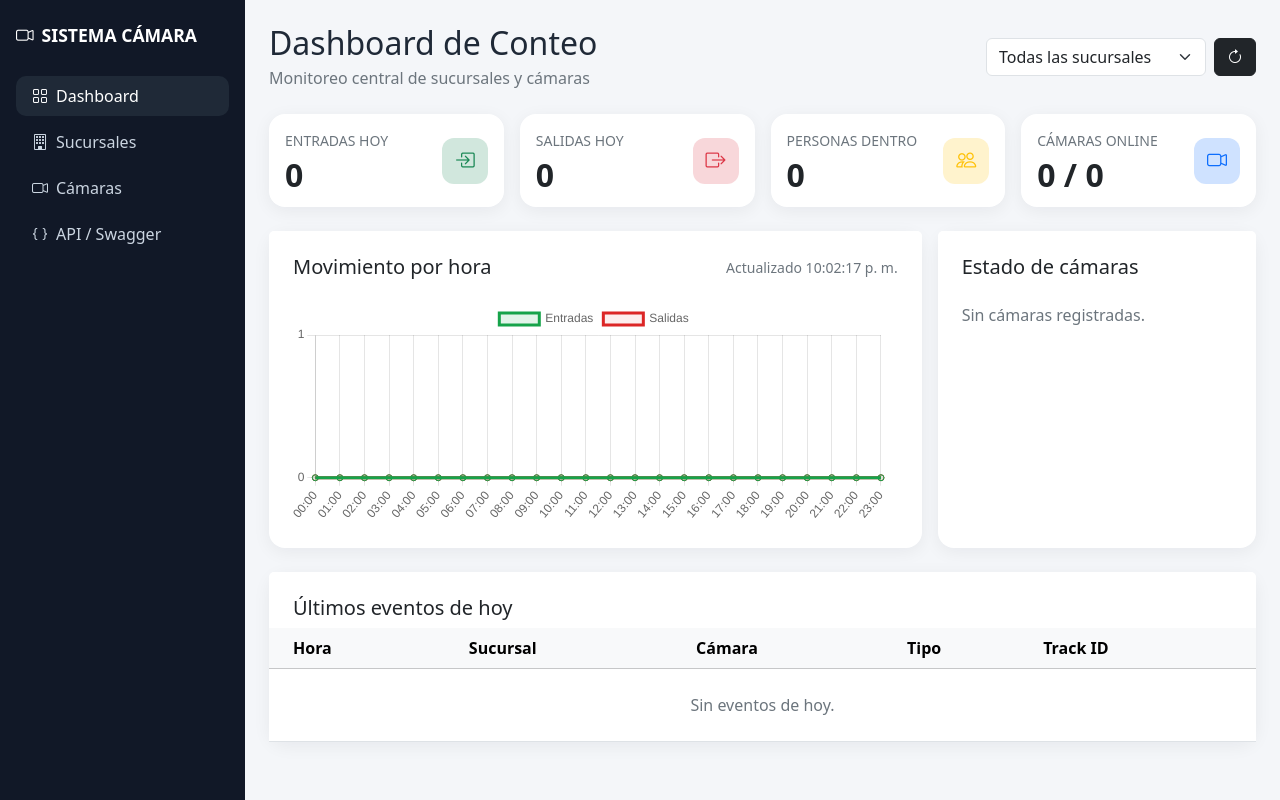
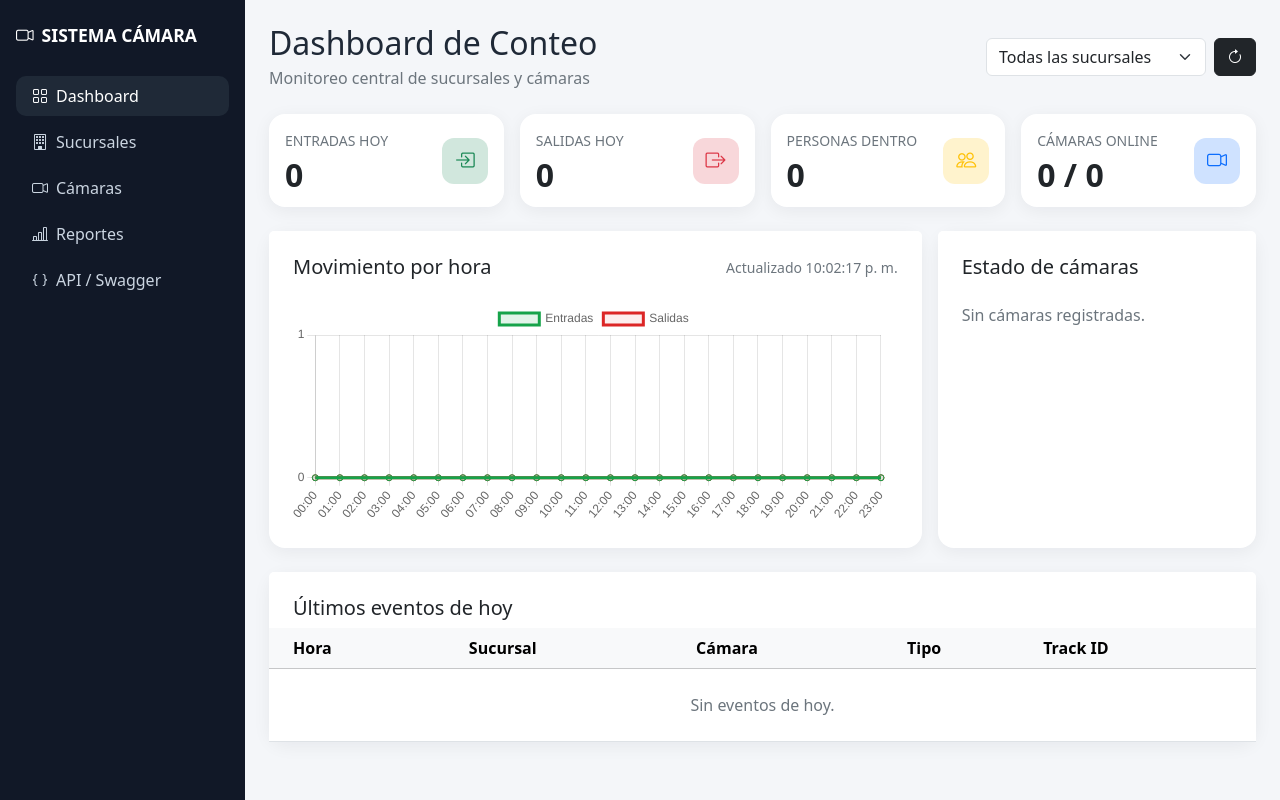
Before and after one commit to EliasBenitez04/CONTEOPERSONAS, a FastAPI app: page /dashboard in a window 1280 px wide. Run offline with FastAPI, Linux system fonts and the light colour scheme; data that the repository does not hold is empty.

Commit message:
Agregar Reportes al menu principal

```diff
--- a/server/app/templates/dashboard.html
+++ b/server/app/templates/dashboard.html
@@ -31,6 +31,7 @@
         <a class="nav-link active" href="/dashboard"><i class="bi bi-grid me-2"></i>Dashboard</a>
         <a class="nav-link" href="/admin/branches"><i class="bi bi-building me-2"></i>Sucursales</a>
         <a class="nav-link" href="/admin/cameras"><i class="bi bi-camera-video me-2"></i>Cámaras</a>
+        <a class="nav-link" href="/reports"><i class="bi bi-bar-chart-line me-2"></i>Reportes</a>
         <a class="nav-link" href="/docs" target="_blank"><i class="bi bi-braces me-2"></i>API / Swagger</a>
     </nav>
 </aside>
```
